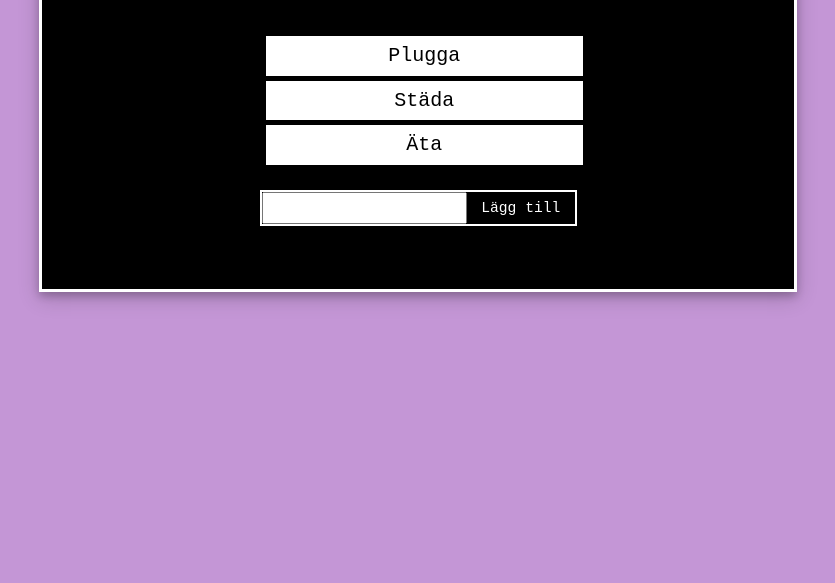
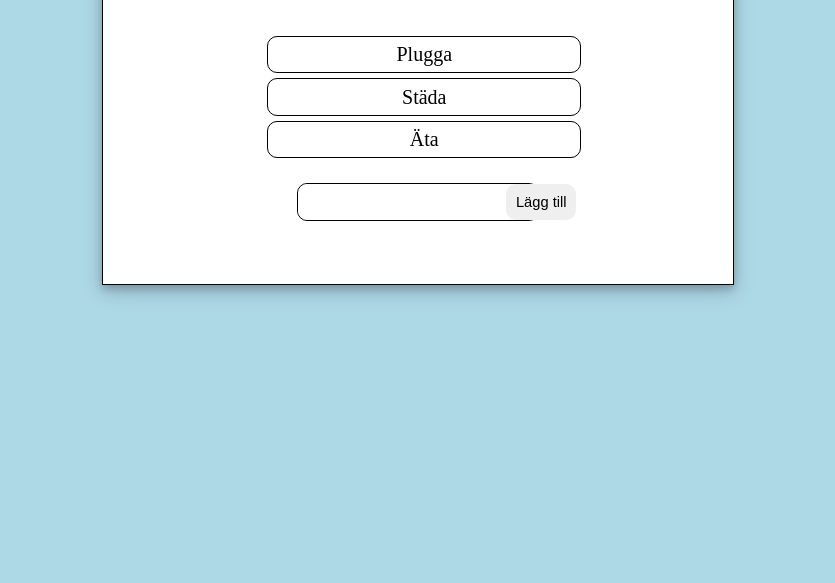
Before and after one commit to juliacarlberg/todolist, a website built with Parcel: page src/index.html in a window 1280 px wide. Shown: the part 217-800 px from the top of the page, without its empty margins (222-1057 px from the left). Built offline with nearby package versions, Linux system fonts and the light colour scheme.

Commit message:
input clear

```diff
--- a/src/index.html
+++ b/src/index.html
@@ -14,7 +14,8 @@
       <ul id="theList"></ul>
       <form>
         <input type="text" id="input" />
-        <button type="button" id="addButton">Lägg till</button>
+        <input type="button" id="addButton" value="Lägg till" />
+        <!-- <button type="button" id="addButton">Lägg till</button> -->
       </form>
     </div>
   </body>
--- a/src/js/main.js
+++ b/src/js/main.js
@@ -1,17 +1,17 @@
 import { Todo } from "./Todo";
 
-let todoList= [
+let todoList = [
   new Todo("Plugga", false),
   new Todo("Städa", false),
   new Todo("Äta", false),
 ];
 
-function start(){
-  let ulTag= document.getElementById("theList");
+function start() {
+  let ulTag = document.getElementById("theList");
 
-  for(let i=0; i<todoList.length; i++){
-    let liTag= document.createElement("li");
-    liTag.innerHTML= (todoList[i].todo);
+  for (let i = 0; i < todoList.length; i++) {
+    let liTag = document.createElement("li");
+    liTag.innerHTML = todoList[i].todo;
     ulTag.appendChild(liTag);
 
     let theObject = todoList[i];
@@ -20,8 +20,7 @@ function start(){
         theObject.finished = true;
         console.log("Nu blir finished=true på objektet ", theObject);
         liTag.classList.toggle("__checked");
-      }
-      else {
+      } else {
         if (theObject.finished === true) {
           theObject.finished = false;
           console.log("Nu blir finished=false på objektet ", theObject);
@@ -30,65 +29,61 @@ function start(){
       }
     });
   }
-};
+}
 
 start();
 
-
-function removeTask(){
-  let myCloseList= document.getElementsByTagName("li");
-  for(i=0; i<myCloseList.length; i++){
-    let closeButton= document.createElement("BUTTON");
-    closeButton.className="close";
+function removeTask() {
+  let myCloseList = document.getElementsByTagName("li");
+  for (i = 0; i < myCloseList.length; i++) {
+    let closeButton = document.createElement("BUTTON");
+    closeButton.className = "close";
     myCloseList[i].appendChild(closeButton);
-    closeButton.innerHTML="&#10005;";
+    closeButton.innerHTML = "&#10005;";
   }
 
-  let close= document.getElementsByClassName("close");
-  for(i=0; i<close.length; i++){
-    close[i].onclick= function(){
-      let div= this.parentElement;
-      div.style.display= "none";
+  let close = document.getElementsByClassName("close");
+  for (i = 0; i < close.length; i++) {
+    close[i].onclick = function () {
+      let div = this.parentElement;
+      div.style.display = "none";
+    };
   }
 }
 
-};
-
-
 removeTask();
 
-function addTask(){
-  let inputTag= document.getElementById("input");
-  let ulTag= document.getElementById("theList");
-  let liTag= document.createElement("li");
-  let addButton= document.getElementById("addButton")
-  let closeButton= document.createElement("BUTTON");
+function addTask() {
+  let inputTag = document.getElementById("input");
+  let ulTag = document.getElementById("theList");
+  let liTag = document.createElement("li");
+  let addButton = document.getElementById("addButton");
+  let closeButton = document.createElement("BUTTON");
 
-  addButton.addEventListener("click", ()=>{
+  addButton.addEventListener("click", () => {
     ulTag.appendChild(liTag);
-    liTag.innerHTML=(inputTag.value);
-    closeButton.className="close";
+    liTag.innerHTML = inputTag.value;
+    closeButton.className = "close";
     liTag.appendChild(closeButton);
-    closeButton.innerHTML="&#10005;";
-    let close= document.getElementsByClassName("close");
-    for(i=0; i<close.length; i++){
-      close[i].onclick= function(){
-        let div= this.parentElement;
-        div.style.display= "none";
+    closeButton.innerHTML = "&#10005;";
+    let close = document.getElementsByClassName("close");
+    clearInput();
+    for (i = 0; i < close.length; i++) {
+      close[i].onclick = function () {
+        let div = this.parentElement;
+        div.style.display = "none";
       };
-    };
+    }
   });
 
-  for(let i=0; i<todoList.length; i++){
-
+  for (let i = 0; i < todoList.length; i++) {
     let theObject = todoList[i];
     liTag.addEventListener("click", () => {
       if (theObject.finished === false) {
         theObject.finished = true;
         console.log("Nu blir finished=true på objektet ", theObject);
         liTag.classList.toggle("__checked");
-      }
-      else {
+      } else {
         if (theObject.finished === true) {
           theObject.finished = false;
           console.log("Nu blir finished=false på objektet ", theObject);
@@ -97,6 +92,13 @@ function addTask(){
       }
     });
   }
-};
+}
 
 addTask();
+
+function clearInput() {
+  let getValue = document.getElementById("input");
+  if (getValue.value != "") {
+    getValue.value = "";
+  }
+}
--- a/src/scss/main.scss
+++ b/src/scss/main.scss
@@ -1,22 +1,21 @@
 body{
-    background-color: rgb(196, 150, 214);
-    font-family:'Courier New', Courier, monospace;
+    background-color: lightblue;
+    //background-color: rgb(196, 150, 214);
     //font-family: Cambria, Cochin, Georgia, Times, 'Times New Roman', serif;
 }
 
 #container{
-    background-color: black;
     box-shadow: 0 4px 8px 0 rgba(0, 0, 0, 0.2), 0 6px 20px 0 rgba(0, 0, 0, 0.19);
+    background-color: white;
     display: flex;
     justify-content: center;
     align-items: center;
     flex-direction: column;
     margin: 5%;
     padding: 5%;
-    border: 3px solid white;
-    color: white;
-    margin-left: 20%;
-    margin-right: 20%;
+    border: 1px solid black;
+    margin-left: 25%;
+    margin-right: 25%;
     font-size: 15pt;
 }
 
@@ -31,43 +30,43 @@ li{
     width: 300px;
     text-align: center;
     background-color: white;
-    border: 2px solid white;
+    border: 1px solid black;
+    border-radius: 10px;
     padding: 2%;
-    color: black;
 }
 
 li:hover{
-    background-color: #888;
+    transform: scale(1.1);
     transition: 0.5s;
 }
 
 form{
     display: flex;
-    border: 2px solid white;
+    border: 1px solid black;
     margin: 0%;
+    border-radius: 10px;
+    background-color: white;
 
     input{
-        font-family: 'Courier New', Courier, monospace;
-        padding: 2%;
+        padding: 4%;
         margin: 0%;
         font-size: 11pt;
+        border-radius: 10px;
+        border: none;
     }
 
     button{
         cursor: pointer;
         width: 120px;
-        font-family: 'Courier New', Courier, monospace;
-        border-radius: 0%;
-        padding: 2%;
+        border-radius: 10px;
+        padding: 4%;
         margin: 0%;
-        background-color: black;
-        color: white;
+        border: none;
         font-size: 11pt;
-        border: 2px solid black;
     }
 
     button:hover{
-        background-color: rgb(56, 56, 56);
+        background-color: #888;
         transition: 0.5s;
     }
 }
@@ -90,3 +89,7 @@ ul li.checked {
 .__checked{
     text-decoration: line-through;
 }
+
+#addButton{
+    cursor: pointer;
+}
```
Also changed, not shown: 1 other file. Lines whose indentation alone changed are shown as unchanged.
